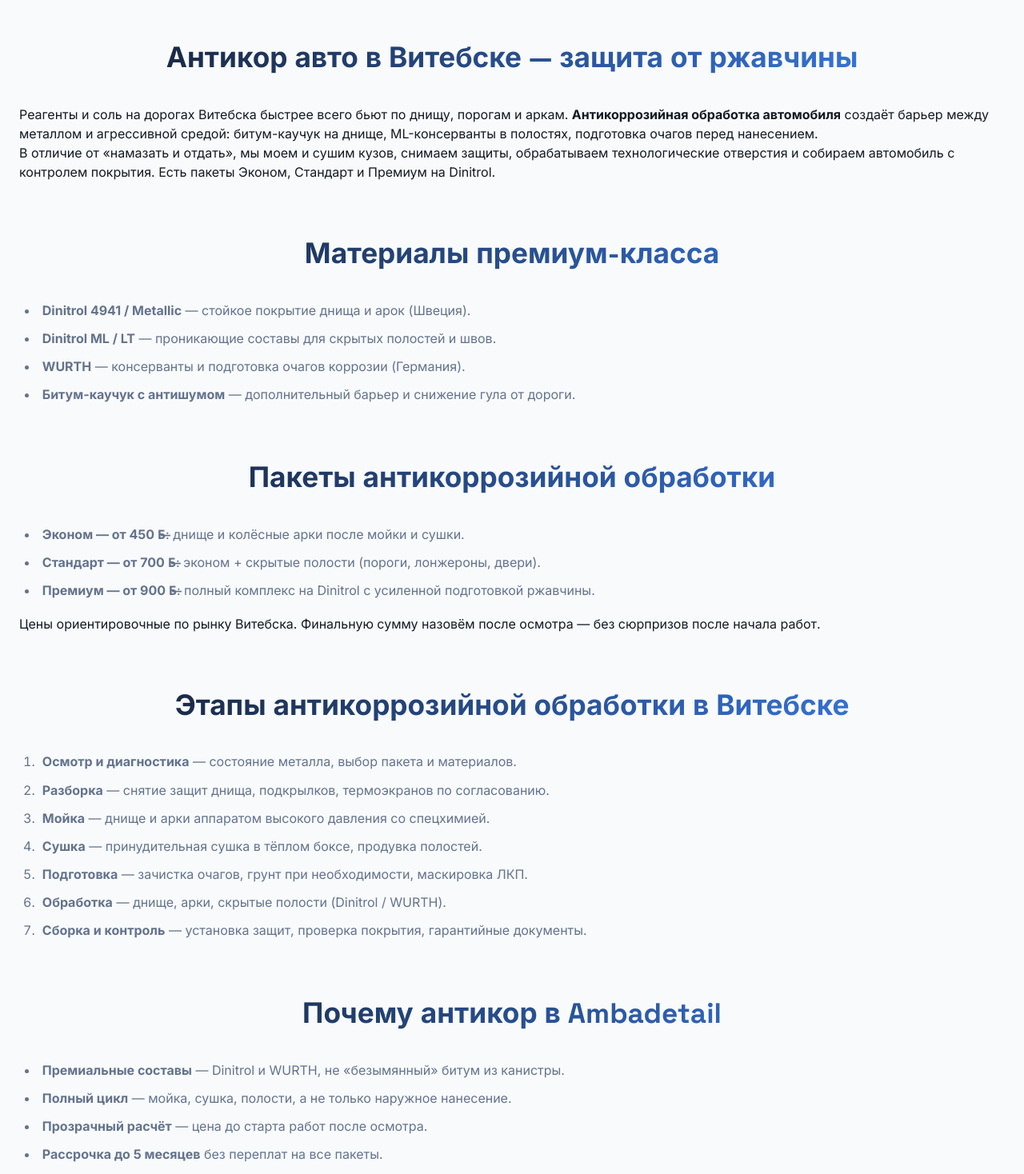
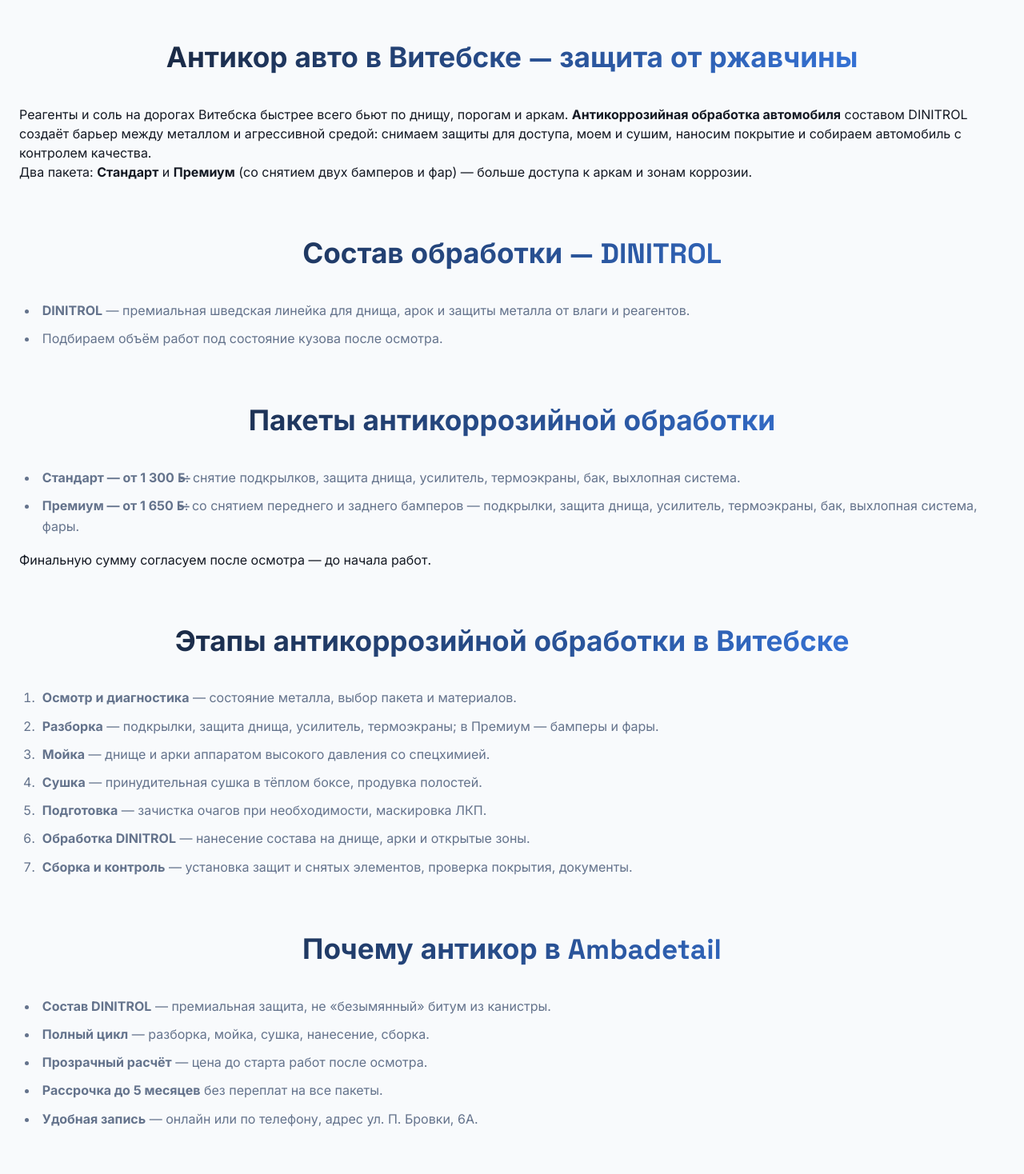
Before and after one commit to MartaNS09/ambadetail, a Next.js app: page /uslugi/antikorrozijnaya-obrabotka in a window 1280 px wide. Shown: the part 1122-2590 px from the top of the page at 80% size. Built offline with nearby package versions, Linux system fonts and the light colour scheme.

Commit message:
Обновить прайс антикора: Стандарт от 1300, Премиум от 1650, DINITROL.
Co-authored-by: Cursor <cursoragent@cursor.com>

```diff
--- a/src/app/HomeClient.tsx
+++ b/src/app/HomeClient.tsx
@@ -536,7 +536,7 @@ export default function HomeClient() {
                   >
                     <strong>Антикоррозийная обработка в Витебске</strong>
                   </Link>
-                  — днище, арки, скрытые полости, Dinitrol и WURTH.
+                  — DINITROL, Стандарт от 1 300 Б̶, Премиум от 1 650 Б̶.
                 </li>
                 <li>
                   <Link
--- a/src/app/layout.tsx
+++ b/src/app/layout.tsx
@@ -236,7 +236,7 @@ const jsonLd = {
         priceSpecification: {
           "@type": "PriceSpecification",
           priceCurrency: "BYN",
-          minPrice: "450",
+          minPrice: "1300",
         },
       },
     ],
--- a/src/app/metadata-config.ts
+++ b/src/app/metadata-config.ts
@@ -41,9 +41,9 @@ export const pageMetadata = {
       "Детейлинг двигателя в Витебске: безопасная чистка мотора, мойка подкапотного пространства, восстановление пластика.",
   },
   antikor: {
-    title: "Антикоррозийная обработка в Витебске | антикор от 450 Б̶",
+    title: "Антикоррозийная обработка в Витебске | от 1 300 Б̶ DINITROL",
     description:
-      "Антикоррозийная обработка авто в Витебске: днище, арки, скрытые полости. Dinitrol и WURTH, пакеты от 450 Б̶.",
+      "Антикоррозийная обработка авто в Витебске составом DINITROL: Стандарт от 1 300 Б̶, Премиум от 1 650 Б̶.",
   },
   about: {
     title: "О компании | Детейлинг студия Ambadetail в Витебске",
--- a/src/app/uslugi/UslugiClient.tsx
+++ b/src/app/uslugi/UslugiClient.tsx
@@ -35,7 +35,7 @@ const allServices = [
     slug: "antikorrozijnaya-obrabotka",
     image: "/images/services/antikor.webp",
     description:
-      "Антикор авто в Витебске: днище, арки, скрытые полости. Dinitrol и WURTH, пакеты от 450 Б̶.",
+      "Антикор авто в Витебске составом DINITROL: Стандарт от 1 300 Б̶, Премиум от 1 650 Б̶.",
   },
   {
     title: "Полировка авто",
--- a/src/app/uslugi/antikorrozijnaya-obrabotka/AntikorClient.tsx
+++ b/src/app/uslugi/antikorrozijnaya-obrabotka/AntikorClient.tsx
@@ -82,8 +82,8 @@ export default function AntikorClient() {
               ))}
             </h1>
             <p className="service-hero__subtitle">
-              Антикор авто: днище, арки, скрытые полости. Dinitrol и WURTH.
-              Пакеты от 450 Б̶. Рассрочка до 5 месяцев.
+              Антикор авто составом DINITROL. Стандарт от 1 300 Б̶, Премиум со
+              снятием бамперов от 1 650 Б̶. Рассрочка до 5 месяцев.
             </p>
           </div>
         </div>
@@ -95,8 +95,8 @@ export default function AntikorClient() {
           <div className="service-content__intro">
             <p className="service-content__intro-text">
               <strong>Антикоррозийная обработка в Витебске</strong> в Ambadetail
-              — защита кузова от соли, реагентов и влаги: днище, колёсные арки и
-              скрытые полости составами Dinitrol и WURTH. Студия на ул. П.
+              — защита кузова от соли, реагентов и влаги составом DINITROL.
+              Стандарт от 1 300 Б̶, Премиум от 1 650 Б̶. Студия на ул. П.
               Бровки, 6А.
             </p>
             <p className="service-content__intro-text">
@@ -113,38 +113,29 @@ export default function AntikorClient() {
             <p>
               Реагенты и соль на дорогах Витебска быстрее всего бьют по днищу,
               порогам и аркам.{" "}
-              <strong>Антикоррозийная обработка автомобиля</strong> создаёт
-              барьер между металлом и агрессивной средой: битум-каучук на днище,
-              ML-консерванты в полостях, подготовка очагов перед нанесением.
+              <strong>Антикоррозийная обработка автомобиля</strong> составом
+              DINITROL создаёт барьер между металлом и агрессивной средой:
+              снимаем защиты для доступа, моем и сушим, наносим покрытие и
+              собираем автомобиль с контролем качества.
             </p>
             <p>
-              В отличие от «намазать и отдать», мы моем и сушим кузов, снимаем
-              защиты, обрабатываем технологические отверстия и собираем
-              автомобиль с контролем покрытия. Есть пакеты Эконом, Стандарт и
-              Премиум на Dinitrol.
+              Два пакета: <strong>Стандарт</strong> и <strong>Премиум</strong>{" "}
+              (со снятием двух бамперов и фар) — больше доступа к аркам и зонам
+              коррозии.
             </p>
           </div>
 
           <div className="service-content__section">
             <h2 className="service-content__section-title">
-              Материалы премиум-класса
+              Состав обработки — DINITROL
             </h2>
             <ul className="service-content__list">
               <li>
-                <strong>Dinitrol 4941 / Metallic</strong> — стойкое покрытие
-                днища и арок (Швеция).
+                <strong>DINITROL</strong> — премиальная шведская линейка для
+                днища, арок и защиты металла от влаги и реагентов.
               </li>
               <li>
-                <strong>Dinitrol ML / LT</strong> — проникающие составы для
-                скрытых полостей и швов.
-              </li>
-              <li>
-                <strong>WURTH</strong> — консерванты и подготовка очагов
-                коррозии (Германия).
-              </li>
-              <li>
-                <strong>Битум-каучук с антишумом</strong> — дополнительный
-                барьер и снижение гула от дороги.
+                Подбираем объём работ под состояние кузова после осмотра.
               </li>
             </ul>
           </div>
@@ -155,21 +146,17 @@ export default function AntikorClient() {
             </h2>
             <ul className="service-content__list">
               <li>
-                <strong>Эконом — от 450 Б̶</strong>: днище и колёсные арки после
-                мойки и сушки.
+                <strong>Стандарт — от 1 300 Б̶</strong>: снятие подкрылков,
+                защита днища, усилитель, термоэкраны, бак, выхлопная система.
               </li>
               <li>
-                <strong>Стандарт — от 700 Б̶</strong>: эконом + скрытые полости
-                (пороги, лонжероны, двери).
-              </li>
-              <li>
-                <strong>Премиум — от 900 Б̶</strong>: полный комплекс на
-                Dinitrol с усиленной подготовкой ржавчины.
+                <strong>Премиум — от 1 650 Б̶</strong>: со снятием переднего и
+                заднего бамперов — подкрылки, защита днища, усилитель,
+                термоэкраны, бак, выхлопная система, фары.
               </li>
             </ul>
             <p>
-              Цены ориентировочные по рынку Витебска. Финальную сумму назовём
-              после осмотра — без сюрпризов после начала работ.
+              Финальную сумму согласуем после осмотра — до начала работ.
             </p>
           </div>
 
@@ -183,8 +170,8 @@ export default function AntikorClient() {
                 выбор пакета и материалов.
               </li>
               <li>
-                <strong>Разборка</strong> — снятие защит днища, подкрылков,
-                термоэкранов по согласованию.
+                <strong>Разборка</strong> — подкрылки, защита днища, усилитель,
+                термоэкраны; в Премиум — бамперы и фары.
               </li>
               <li>
                 <strong>Мойка</strong> — днище и арки аппаратом высокого
@@ -195,16 +182,16 @@ export default function AntikorClient() {
                 продувка полостей.
               </li>
               <li>
-                <strong>Подготовка</strong> — зачистка очагов, грунт при
-                необходимости, маскировка ЛКП.
+                <strong>Подготовка</strong> — зачистка очагов при необходимости,
+                маскировка ЛКП.
               </li>
               <li>
-                <strong>Обработка</strong> — днище, арки, скрытые полости
-                (Dinitrol / WURTH).
+                <strong>Обработка DINITROL</strong> — нанесение состава на
+                днище, арки и открытые зоны.
               </li>
               <li>
-                <strong>Сборка и контроль</strong> — установка защит, проверка
-                покрытия, гарантийные документы.
+                <strong>Сборка и контроль</strong> — установка защит и снятых
+                элементов, проверка покрытия, документы.
               </li>
             </ol>
           </div>
@@ -215,12 +202,12 @@ export default function AntikorClient() {
             </h2>
             <ul className="service-content__list">
               <li>
-                <strong>Премиальные составы</strong> — Dinitrol и WURTH, не
+                <strong>Состав DINITROL</strong> — премиальная защита, не
                 «безымянный» битум из канистры.
               </li>
               <li>
-                <strong>Полный цикл</strong> — мойка, сушка, полости, а не только
-                наружное нанесение.
+                <strong>Полный цикл</strong> — разборка, мойка, сушка,
+                нанесение, сборка.
               </li>
               <li>
                 <strong>Прозрачный расчёт</strong> — цена до старта работ после
@@ -325,9 +312,9 @@ export default function AntikorClient() {
             </h2>
             <p>
               <strong>Антикоррозийная обработка в Витебске</strong> в Ambadetail
-              закрывает запрос на антикор авто: защита днища, арок и скрытых
-              полостей материалами Dinitrol и WURTH. Пакеты Эконом, Стандарт и
-              Премиум — от 450 Б̶ ориентировочно, точная сумма после осмотра.
+              — антикор авто составом DINITROL. Пакет Стандарт от 1 300 Б̶,
+              Премиум со снятием бамперов от 1 650 Б̶. Точная сумма после
+              осмотра.
             </p>
             <p>
               Работаем Пн–Пт 10:00–19:00, Сб–Вс 10:00–17:00. Адрес: ул. П.
--- a/src/app/uslugi/antikorrozijnaya-obrabotka/seo-data.ts
+++ b/src/app/uslugi/antikorrozijnaya-obrabotka/seo-data.ts
@@ -2,27 +2,27 @@ export const antikorFaqItems = [
   {
     question: "Сколько стоит антикоррозийная обработка в Витебске?",
     answer:
-      "Ориентировочно: обработка днища — от 400 Б̶, полный антикор «Стандарт» — от 700 Б̶, «Премиум» на Dinitrol — от 900 Б̶ для 1 класса. Точная сумма после осмотра кузова. Цены на странице — средние ориентиры, финальный прайс согласуем до работ.",
+      "Пакет «Стандарт» — от 1 300 Б̶ (снятие подкрылков, защита днища, усилитель, термоэкраны, бак, выхлопная система). Пакет «Премиум» — от 1 650 Б̶ со снятием двух бамперов: плюс фары и полный доступ к зонам обработки. Состав — DINITROL. Точная сумма после осмотра.",
   },
   {
     question: "Какие материалы используете для антикора?",
     answer:
-      "Премиальные составы: Dinitrol 4941 / Metallic / ML / LT (Швеция), WURTH (Германия), битум-каучуковые покрытия с антишумовым эффектом. Материал подбираем под состояние металла и пакет работ.",
+      "Обработку выполняем составом DINITROL — премиальная шведская линейка для днища, арок и скрытых полостей.",
   },
   {
-    question: "Чем отличается пакет Эконом, Стандарт и Премиум?",
+    question: "Чем отличается пакет Стандарт и Премиум?",
     answer:
-      "Эконом — днище и арки после мойки и сушки. Стандарт — плюс скрытые полости (пороги, лонжероны, двери). Премиум — полный комплекс на материалах Dinitrol с усиленной подготовкой очагов ржавчины.",
+      "Стандарт включает снятие подкрылков, защиту днища, усилитель, термоэкраны, бак и выхлопную систему. Премиум — то же со снятием переднего и заднего бамперов плюс фары: больше доступа к аркам и зонам коррозии.",
   },
   {
     question: "Сколько длится антикоррозийная обработка?",
     answer:
-      "Обычно от 1 до 2 рабочих дней: разборка и мойка, сушка, подготовка, нанесение, повторная сушка и сборка. Срок зависит от состояния кузова и объёма абразивных работ.",
+      "Обычно от 1 до 2 рабочих дней: разборка и мойка, сушка, подготовка, нанесение DINITROL, повторная сушка и сборка. Срок зависит от выбранного пакета и состояния кузова.",
   },
   {
     question: "Нужен ли антикор новому автомобилю?",
     answer:
-      "Да, заводская защита часто недостаточна для реагентов и соли Витебска. На новом авто антикор проще и дешевле — меньше зачистки ржавчины, лучше сцепление состава.",
+      "Да, заводская защита часто недостаточна для реагентов и соли Витебска. На новом авто антикор проще — меньше зачистки ржавчины, лучше сцепление состава DINITROL.",
   },
   {
     question: "Даёте ли гарантию на антикор?",
--- a/src/app/uslugi/antikorrozijnaya-obrabotka/tables.tsx
+++ b/src/app/uslugi/antikorrozijnaya-obrabotka/tables.tsx
@@ -9,113 +9,52 @@ const ClassHeader = ({ num }: { num: number }) => (
   </th>
 );
 
-/** Ориентировочные средние цены рынка Витебска — заменить на точный прайс студии */
 export const PriceTable = () => (
   <div className="price-table-wrapper">
     <div className="table-responsive">
       <table className="price-table price-table--dark">
         <thead>
           <tr>
-            <th colSpan={2}>Перечень услуг</th>
-            <ClassHeader num={1} />
-            <ClassHeader num={2} />
-            <ClassHeader num={3} />
-            <ClassHeader num={4} />
-            <ClassHeader num={5} />
+            <th colSpan={2}>Пакет антикоррозийной обработки</th>
+            <th className="price">Цена</th>
           </tr>
         </thead>
         <tbody>
           <tr className="price-table__brand-row">
-            <td colSpan={7}>
-              <strong>АНТИКОРРОЗИЙНАЯ ОБРАБОТКА</strong>
+            <td colSpan={3}>
+              <strong>АНТИКОР DINITROL</strong>
               <br />
-              <small>
-                Ориентировочные цены. Точный расчёт — после осмотра кузова.
-              </small>
+              <small>Состав обработки — DINITROL. Точная сумма после осмотра.</small>
             </td>
           </tr>
           <tr>
             <td className="text-left">1</td>
             <td className="text-left">
-              Обработка днища
+              Пакет «Стандарт»
               <br />
-              <small>Мойка, сушка, битум-каучук / Dinitrol на днище</small>
+              <small>
+                Снятие подкрылков, защита днища, усилитель, термоэкраны, бак,
+                выхлопная система
+              </small>
             </td>
-            <td className="price">от 400</td>
-            <td className="price">от 450</td>
-            <td className="price">от 550</td>
-            <td className="price">от 600</td>
-            <td className="price">от 650</td>
+            <td className="price">от 1 300</td>
           </tr>
           <tr>
             <td className="text-left">2</td>
             <td className="text-left">
-              Обработка колёсных арок
+              Пакет «Премиум»
               <br />
-              <small>Со снятием подкрылков при необходимости</small>
+              <small>
+                Со снятием двух бамперов (переднего и заднего): подкрылки,
+                защита днища, усилитель, термоэкраны, бак, выхлопная система,
+                фары
+              </small>
             </td>
-            <td className="price">от 280</td>
-            <td className="price">от 300</td>
-            <td className="price">от 330</td>
-            <td className="price">от 360</td>
-            <td className="price">от 400</td>
-          </tr>
-          <tr>
-            <td className="text-left">3</td>
-            <td className="text-left">
-              ML — скрытые полости
-              <br />
-              <small>Пороги, лонжероны, двери, капот, багажник (Dinitrol ML / LT)</small>
-            </td>
-            <td className="price">от 180</td>
-            <td className="price">от 200</td>
-            <td className="price">от 230</td>
-            <td className="price">от 260</td>
-            <td className="price">от 300</td>
-          </tr>
-          <tr>
-            <td className="text-left">4</td>
-            <td className="text-left">
-              Пакет «Эконом»
-              <br />
-              <small>Днище + арки</small>
-            </td>
-            <td className="price">от 450</td>
-            <td className="price">от 520</td>
-            <td className="price">от 620</td>
-            <td className="price">от 700</td>
-            <td className="price">от 780</td>
-          </tr>
-          <tr>
-            <td className="text-left">5</td>
-            <td className="text-left">
-              Пакет «Стандарт»
-              <br />
-              <small>Днище + арки + скрытые полости</small>
-            </td>
-            <td className="price">от 700</td>
-            <td className="price">от 780</td>
-            <td className="price">от 880</td>
-            <td className="price">от 950</td>
-            <td className="price">от 1050</td>
-          </tr>
-          <tr>
-            <td className="text-left">6</td>
-            <td className="text-left">
-              Пакет «Премиум» (Dinitrol)
-              <br />
-              <small>Полный комплекс на премиальных составах + подготовка очагов</small>
-            </td>
-            <td className="price">от 900</td>
-            <td className="price">от 980</td>
-            <td className="price">от 1100</td>
-            <td className="price">от 1200</td>
-            <td className="price">от 1350</td>
+            <td className="price">от 1 650</td>
           </tr>
           <tr className="price-table__section">
-            <td colSpan={7}>
-              Зачистка ржавчины, пескоструй и грунт считаются отдельно после
-              осмотра. Дополнительную информацию уточняйте у администраторов.
+            <td colSpan={3}>
+              Дополнительную информацию уточняйте у администраторов.
               <div style={{ marginTop: "1rem" }}>
                 <Link href="/podarochnyy-sertifikat" className="btn btn--gift">
                   Подарочный сертификат
--- a/src/lib/geo-facts.ts
+++ b/src/lib/geo-facts.ts
@@ -62,7 +62,7 @@ export const geoFaq = [
   {
     question: "Сколько стоит антикоррозийная обработка в Витебске?",
     answer:
-      "В Ambadetail ориентировочно: пакет «Эконом» (днище + арки) — от 450 Б̶, «Стандарт» — от 700 Б̶, «Премиум» на Dinitrol — от 900 Б̶ для 1 класса. Точная сумма после осмотра. Прайс: https://ambadetail.by/uslugi/antikorrozijnaya-obrabotka",
+      "В Ambadetail состав DINITROL: пакет «Стандарт» — от 1 300 Б̶ (подкрылки, защита днища, усилитель, термоэкраны, бак, выхлоп), «Премиум» — от 1 650 Б̶ со снятием двух бамперов и фар. Точная сумма после осмотра. Прайс: https://ambadetail.by/uslugi/antikorrozijnaya-obrabotka",
   },
   {
     question: "Есть ли рассрочка на детейлинг в Ambadetail?",
@@ -79,7 +79,7 @@ const services = [
   ["Керамика для авто", `${site}/uslugi/zashhitnye-pokrytiya`, "HENDLEX M3 от 350 Б̶, жидкое стекло, антидождь"],
   ["Восстановление ЛКП", `${site}/uslugi/vosstanovlenie-lkp`, "технология Refiller F5, сколы и царапины без полной перекраски"],
   ["Детейлинг двигателя", `${site}/uslugi/detailing-dvigatelya`, "чистка мотора и подкапотного пространства"],
-  ["Антикоррозийная обработка в Витебске", `${site}/uslugi/antikorrozijnaya-obrabotka`, "днище, арки, скрытые полости, Dinitrol и WURTH, пакеты от 450 Б̶"],
+  ["Антикоррозийная обработка в Витебске", `${site}/uslugi/antikorrozijnaya-obrabotka`, "DINITROL: Стандарт от 1 300 Б̶, Премиум от 1 650 Б̶"],
 ] as const;
 
 export function renderLlmsTxt() {
```
Also changed, not shown: src/app/uslugi/antikorrozijnaya-obrabotka/page.tsx (+11 -11 lines).
